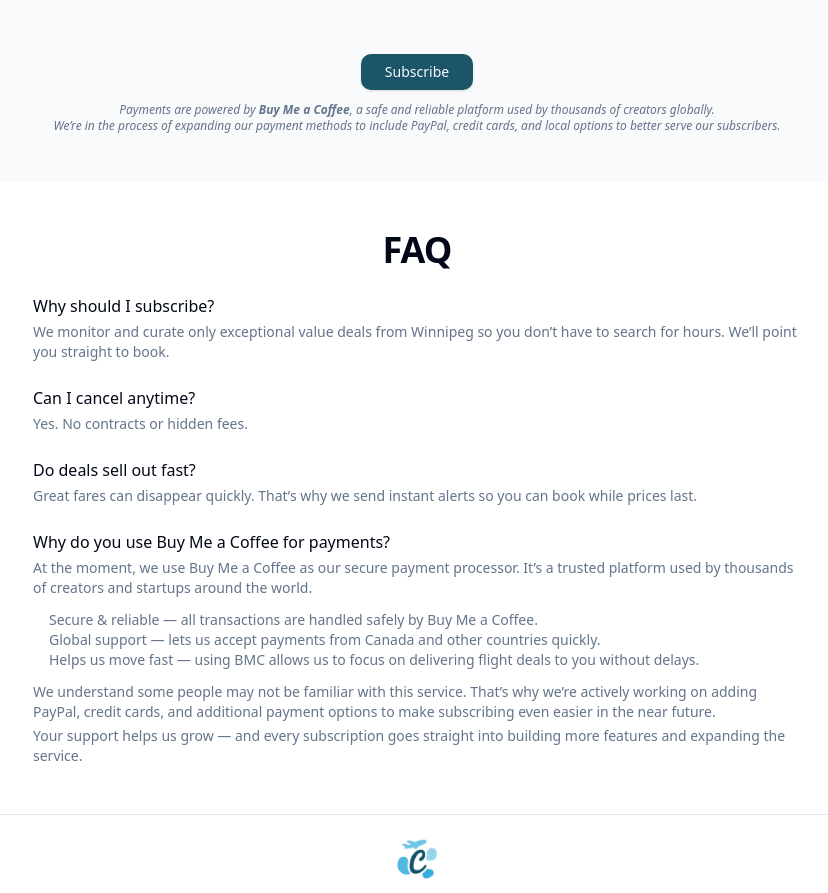
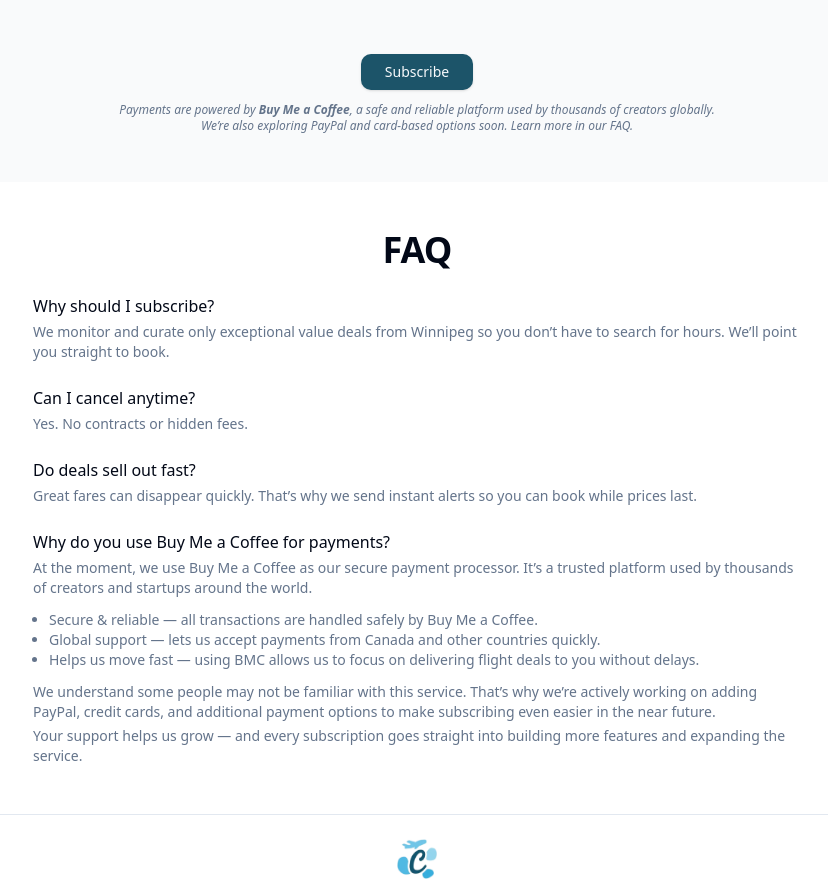
Before and after one commit to jonasbelcina/flights-subscription, a Next.js app: page / in a window 1280 px wide. Shown: the part 1193-2086 px from the top of the page, without its empty margins (223-1051 px from the left). Built offline with nearby package versions, Linux system fonts and the light colour scheme.

Commit message:
faq style updates

```diff
--- a/app/page.tsx
+++ b/app/page.tsx
@@ -167,14 +167,14 @@
 							</Link>
 						</Button>
 						<p className="text-xs text-muted-foreground mt-3">
-							<i>Payments are powered by <b>Buy Me a Coffee</b>, a safe and reliable platform used by thousands of creators globally. <br/>We’re in the process of expanding our payment methods to include PayPal, credit cards, and local options to better serve our subscribers.</i>
+							<i>Payments are powered by <b>Buy Me a Coffee</b>, a safe and reliable platform used by thousands of creators globally. <br/>We’re also exploring PayPal and card-based options soon. <Link href="#faq">Learn more in our FAQ.</Link></i>
 						</p>
 					</div>
         </div>
       </section>
 
       {/* FAQ */}
-      <section className="container py-12">
+      <section id="faq" className="container py-12">
         <div className="mx-auto max-w-3xl">
           <h2 className="text-3xl font-bold tracking-tight sm:text-4xl text-center">FAQ</h2>
           <div className="mt-6 space-y-6">
@@ -201,7 +201,7 @@
               <p className="text-sm text-muted-foreground mt-1">
 								At the moment, we use Buy Me a Coffee as our secure payment processor. It’s a trusted platform used by thousands of creators and startups around the world.
               </p>
-							<ul className="mb-3 mt-3 px-2.5 px-4 text-muted-foreground text-sm">
+							<ul className="list-disc mb-3 mt-3 px-4 text-muted-foreground text-sm">
 								<li>Secure & reliable — all transactions are handled safely by Buy Me a Coffee.</li>
 								<li>Global support — lets us accept payments from Canada and other countries quickly.</li>
 								<li>Helps us move fast — using BMC allows us to focus on delivering flight deals to you without delays.</li>
```
